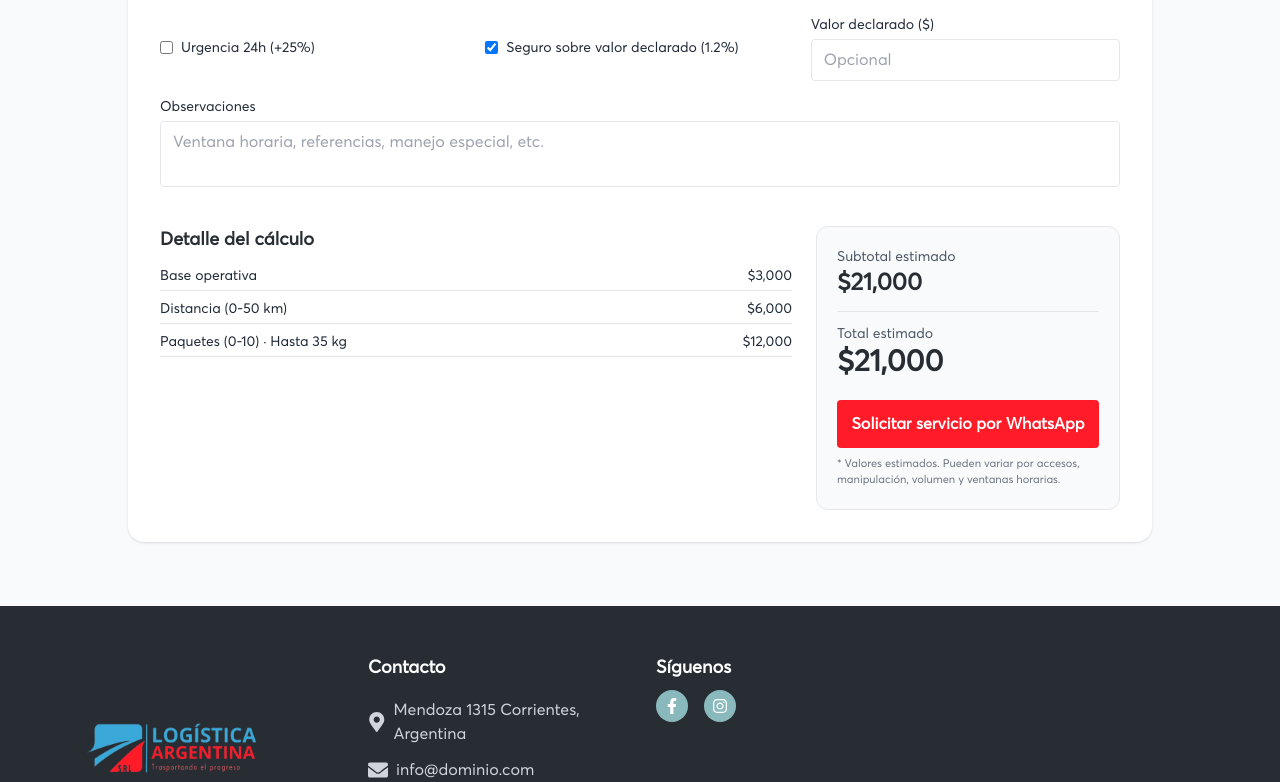
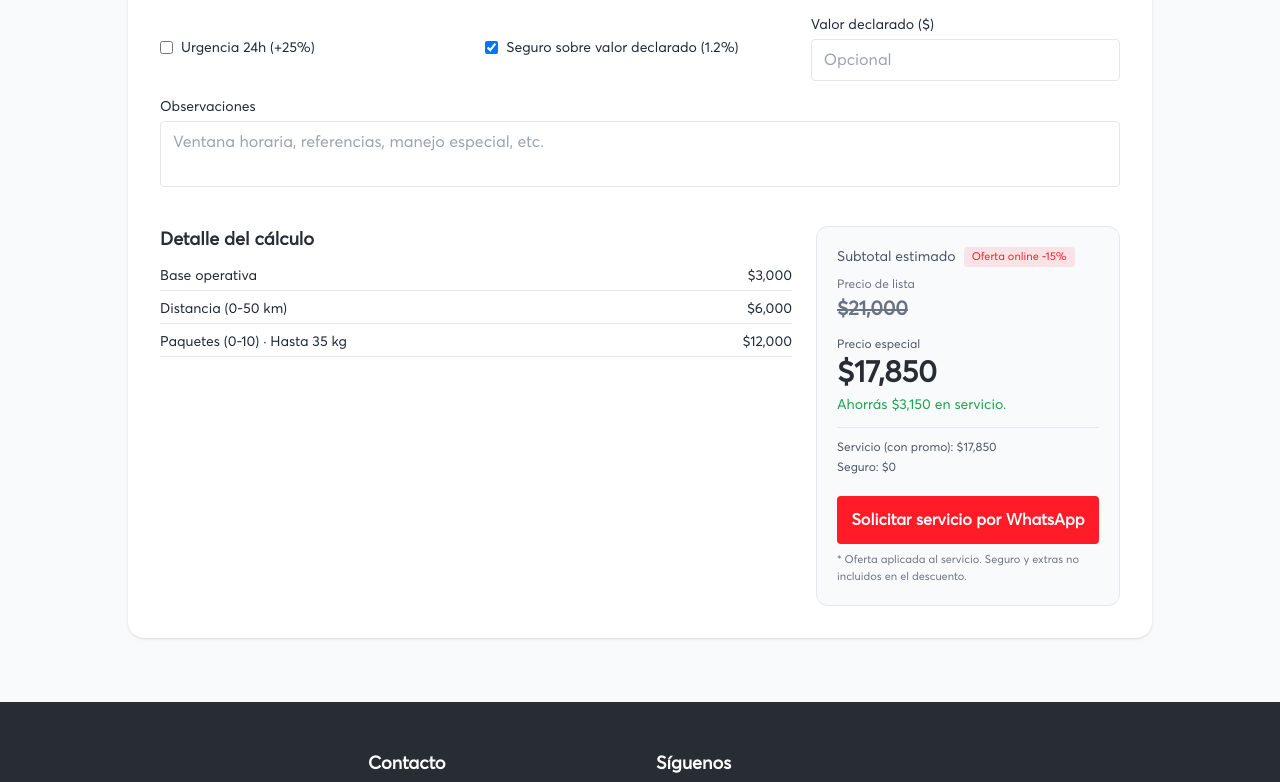
Before and after one commit to Fjmorell/logisticaargentina, a React (Vite) app: page /cotizar in a window 1280 px wide. Shown: the part 2249-3031 px from the top of the page. Built offline with nearby package versions, Linux system fonts and the light colour scheme.

Commit message:
Cotizar-calculadora

```diff
--- a/src/components/QuoteCalculator.jsx
+++ b/src/components/QuoteCalculator.jsx
@@ -1,9 +1,7 @@
 // src/components/QuoteCalculator.jsx
 import React, { useMemo, useState } from "react";
 
-/** ======= TABLAS DE TARIFAS (EJEMPLO) =======
- * EDITÁ ESTOS VALORES PARA AJUSTAR A TUS COSTOS
- */
+/** ======= TABLAS DE TARIFAS (EDITABLES) ======= */
 const COUNT_BANDS = {
   "0-10":  { label: "0-10",  assumed: 10,  discount: 1.00 },
   "11-20": { label: "11-20", assumed: 20,  discount: 0.95 },
@@ -14,8 +12,8 @@ const COUNT_BANDS = {
 };
 
 const SIZE_RATES = {
-  small: { label: "Hasta 35 kg",    perPackage: 1200 },
-  large: { label: "Más de 35 kg",   perPackage: 2000 },
+  small: { label: "Hasta 35 kg",  perPackage: 1200 },
+  large: { label: "Más de 35 kg", perPackage: 2000 },
 };
 
 const DISTANCE_BANDS = {
@@ -29,9 +27,16 @@ const SURCHARGES = {
   seguro: 0.012,     // 1.2% del valor declarado
 };
 
+/** ======= PROMO / OFERTA ======= */
+const PROMO = {
+  enabled: true,
+  label: "Oferta online -15%",
+  percent: 0.15, // 15% de descuento sobre el subtotal del servicio (sin seguro)
+};
+
 export default function QuoteCalculator() {
   const [form, setForm] = useState({
-    // NUEVOS CAMPOS
+    // Rangos
     paquetesBand: "0-10",
     size: "small",
     distanceBand: "0-50",
@@ -57,6 +62,7 @@ export default function QuoteCalculator() {
     setForm((f) => ({ ...f, [name]: type === "checkbox" ? checked : value }));
   };
 
+  /** ======= CÁLCULO BASE ======= */
   const price = useMemo(() => {
     const count = COUNT_BANDS[form.paquetesBand];
     const size = SIZE_RATES[form.size];
@@ -66,17 +72,11 @@ export default function QuoteCalculator() {
       return { subtotal: 0, total: 0, breakdown: [], error: "" };
     }
 
-    // Base operativa (fijo por servicio)
-    const baseOperativa = 3000;
-
-    // Costo por distancia según banda
-    const costoDistancia = dist.fee;
-
-    // Costo por paquetes = (precio por paquete * cantidad estimada) con descuento por volumen
+    const baseOperativa = 3000;              // fijo por servicio
+    const costoDistancia = dist.fee;         // por banda de km
     const paquetesSinDesc = size.perPackage * count.assumed;
     const paquetesConDesc = Math.round(paquetesSinDesc * count.discount);
 
-    // Subtotal antes de extra (urgencia/seguro)
     let subtotal = baseOperativa + costoDistancia + paquetesConDesc;
 
     const breakdown = [
@@ -88,14 +88,14 @@ export default function QuoteCalculator() {
       },
     ];
 
-    // Urgencia 24h
+    // Urgencia 24h (multiplicador sobre subtotal del servicio)
     if (form.urgencia24h) {
       const prev = subtotal;
       subtotal = Math.round(subtotal * SURCHARGES.urgencia24h);
       breakdown.push({ label: "Urgencia 24h (+25%)", value: subtotal - prev });
     }
 
-    // Seguro
+    // Seguro (sobre valor declarado)
     const declarado = Number(form.valorDeclarado) || 0;
     let seguro = 0;
     if (form.seguro && declarado > 0) {
@@ -110,8 +110,18 @@ export default function QuoteCalculator() {
     return { subtotal, total, breakdown, error: "" };
   }, [form]);
 
+  /** ======= CÁLCULO PROMO (descuento sobre subtotal del servicio) ======= */
+  const promo = useMemo(() => {
+    if (!PROMO.enabled) return { totalPromo: price.total, descuento: 0 };
+    const descuento = Math.round((price.subtotal || 0) * PROMO.percent);
+    const extras = (price.total || 0) - (price.subtotal || 0); // seguro y otros
+    const totalPromo = Math.max((price.subtotal || 0) - descuento, 0) + extras;
+    return { totalPromo, descuento };
+  }, [price]);
+
+  /** ======= WHATSAPP ======= */
   const whatsappHref = useMemo(() => {
-    const phone = "54911XXXXXXXX"; // ← TU NÚMERO (sin + ni 00)
+    const phone = "54911XXXXXXXX"; // ← Reemplazá por tu número (sin + ni 00)
     const msg = [
       "¡Hola! Quiero cotizar una distribución 👇",
       `• Cantidad de paquetes: ${COUNT_BANDS[form.paquetesBand]?.label || "-"}`,
@@ -122,12 +132,11 @@ export default function QuoteCalculator() {
       `• Urgencia 24h: ${form.urgencia24h ? "Sí" : "No"}`,
       `• Seguro: ${form.seguro ? "Sí" : "No"} ${form.valorDeclarado ? `(valor declarado $${Number(form.valorDeclarado).toLocaleString()})` : ""}`,
       "",
-      `Subtotal estimado: $${price.subtotal.toLocaleString()}`,
-      `Total estimado: $${price.total.toLocaleString()}`,
-      form.observaciones ? `\nNotas: ${form.observaciones}` : "",
+      `Precio de lista: $${(price.total || 0).toLocaleString()}`,
+      PROMO.enabled ? `Precio especial (${PROMO.label}): $${(promo.totalPromo || 0).toLocaleString()}` : "",
     ].join("\n");
     return `https://wa.me/${phone}?text=${encodeURIComponent(msg)}`;
-  }, [form, price]);
+  }, [form, price, promo]);
 
   return (
     <section id="cotizador" className="bg-gray-50 py-16 px-6 text-gray-800 scroll-mt-24">
@@ -139,7 +148,7 @@ export default function QuoteCalculator() {
           Estimá tu distribución por rangos y recibí el total al instante.
         </p>
 
-        {/* FORM */}
+        {/* ===== FORM ===== */}
         <div className="mt-8 grid grid-cols-1 md:grid-cols-3 gap-4">
           {/* Cantidad de paquetes */}
           <div>
@@ -255,7 +264,7 @@ export default function QuoteCalculator() {
           </div>
         </div>
 
-        {/* RESULTADO */}
+        {/* ===== RESULTADO ===== */}
         <div className="mt-8 grid grid-cols-1 md:grid-cols-3 gap-6">
           <div className="md:col-span-2">
             <h3 className="text-lg font-semibold text-custom-dark">Detalle del cálculo</h3>
@@ -270,11 +279,45 @@ export default function QuoteCalculator() {
           </div>
 
           <div className="bg-gray-50 rounded-xl p-5 border">
-            <p className="text-sm text-gray-600">Subtotal estimado</p>
-            <p className="text-2xl font-bold text-custom-dark">${(price.subtotal || 0).toLocaleString()}</p>
+            <div className="flex items-center gap-2">
+              <p className="text-sm text-gray-600">Subtotal estimado</p>
+              {PROMO.enabled && (
+                <span className="text-[11px] bg-custom-red/10 text-custom-red px-2 py-0.5 rounded">
+                  {PROMO.label}
+                </span>
+              )}
+            </div>
+
+            {/* Precio de lista tachado */}
+            <div className="mt-1">
+              <span className="text-xs text-gray-500">Precio de lista</span>
+              <p className="text-xl font-semibold text-gray-500 line-through">
+                ${(price.total || 0).toLocaleString()}
+              </p>
+            </div>
+
+            {/* Precio especial */}
+            <div className="mt-2">
+              <span className="text-xs text-gray-600">Precio especial</span>
+              <p className="text-3xl font-extrabold text-custom-dark">
+                ${(promo.totalPromo || 0).toLocaleString()}
+              </p>
+            </div>
+
+            {/* Ahorro */}
+            {PROMO.enabled && promo.descuento > 0 && (
+              <p className="mt-1 text-sm text-green-600">
+                Ahorrás ${promo.descuento.toLocaleString()} en servicio.
+              </p>
+            )}
+
             <hr className="my-3" />
-            <p className="text-sm text-gray-600">Total estimado</p>
-            <p className="text-3xl font-extrabold text-custom-dark">${(price.total || 0).toLocaleString()}</p>
+
+            {/* Resumen servicio/seguro */}
+            <div className="text-xs text-gray-600 space-y-1">
+              <p>Servicio (con promo): ${(Math.max((price.subtotal || 0) - (promo.descuento || 0), 0)).toLocaleString()}</p>
+              <p>Seguro: ${(((price.total || 0) - (price.subtotal || 0)) || 0).toLocaleString()}</p>
+            </div>
 
             <a
               href={whatsappHref}
@@ -285,7 +328,7 @@ export default function QuoteCalculator() {
               Solicitar servicio por WhatsApp
             </a>
             <p className="text-[11px] text-gray-500 mt-2">
-              * Valores estimados. Pueden variar por accesos, manipulación, volumen y ventanas horarias.
+              * Oferta aplicada al servicio. Seguro y extras no incluidos en el descuento.
             </p>
           </div>
         </div>
```
